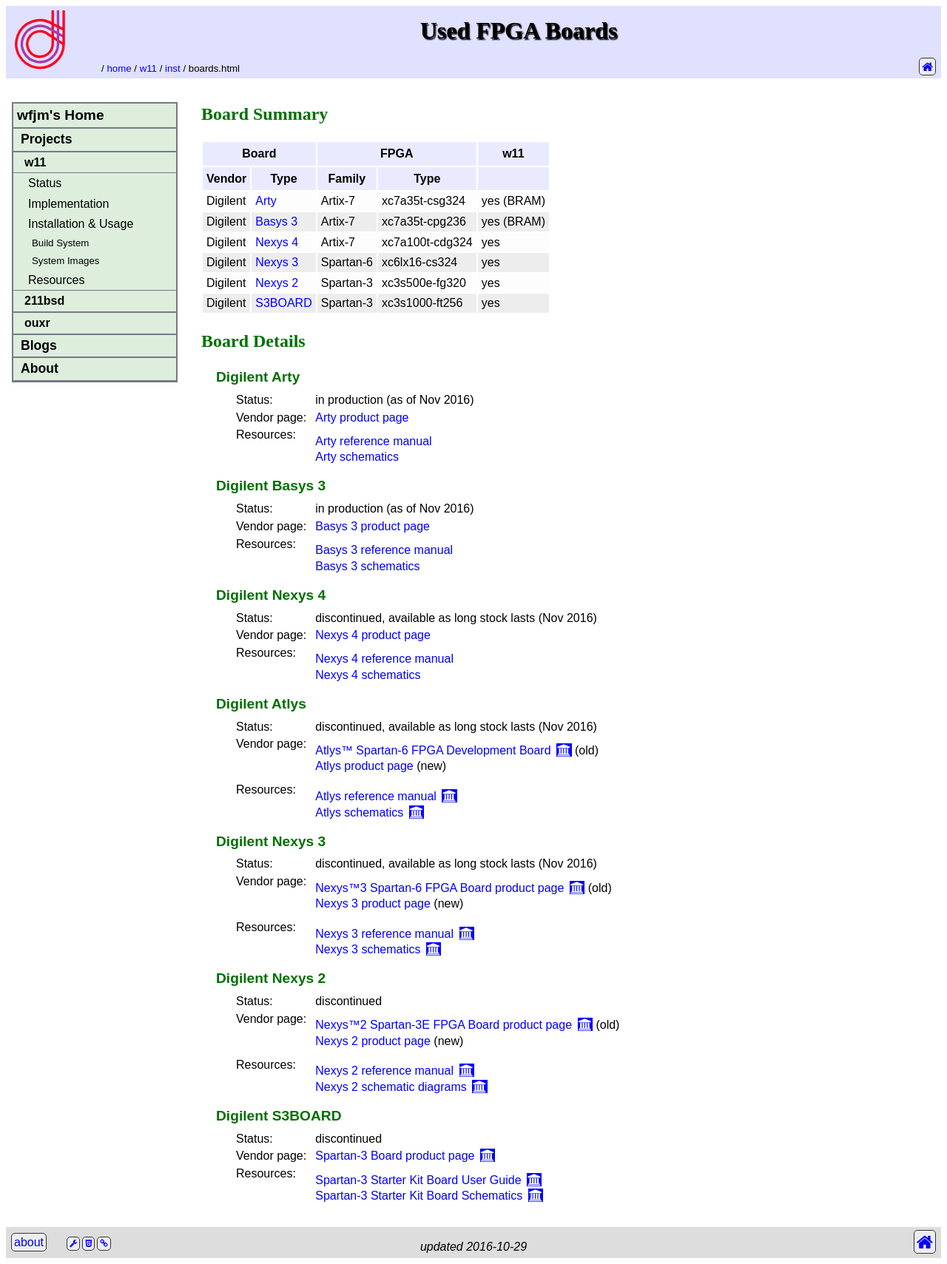
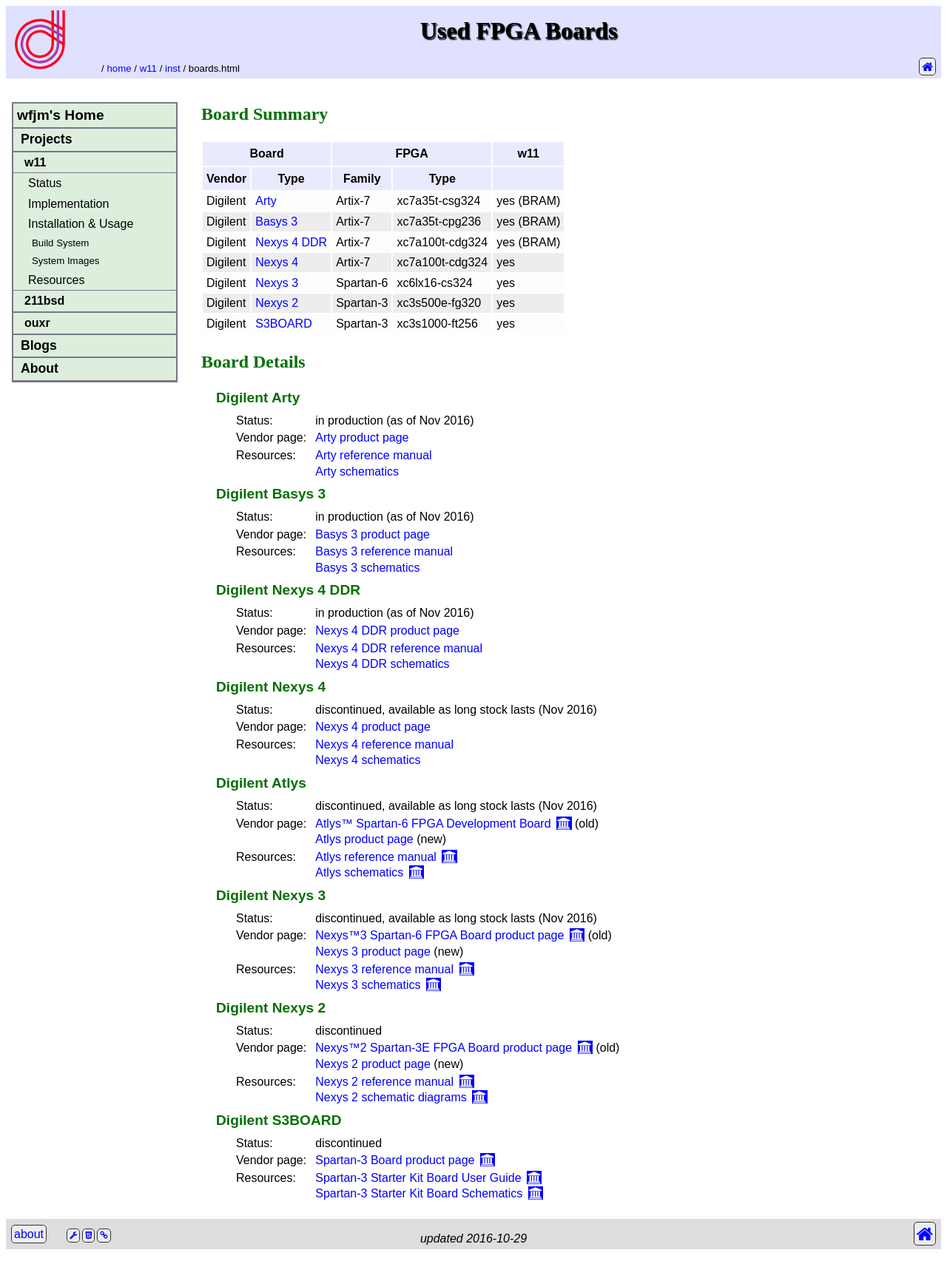
Before and after one commit to wfjm/wfjm.github.io, a Jekyll site: the page built from home/w11/inst/boards.html, in a window 1280 px wide. Shown: the whole page at 74% size. Built offline with Jekyll 4.4.1, drawn with Linux system fonts in a browser that asks for light colours.

Commit message:
finish w11a_V0.742 comments

```diff
--- a/home/w11/inst/boards.html
+++ b/home/w11/inst/boards.html
@@ -25,6 +25,8 @@
       vertical-align: top;
     }
     dd table td ul {
+      margin-top:     0px;
+      margin-bottom:  0px;
       padding-left:   0px;
       list-style:     none;
     }
@@ -63,6 +65,13 @@
       <td><a href="#digi_basys3">Basys 3</a></td>
       <td>Artix-7</td>
       <td>xc7a35t-cpg236</td>
+      <td>yes (BRAM)</td>
+    </tr>
+    <tr>
+      <td>Digilent</td>
+      <td><a href="#digi_nexys4">Nexys 4 DDR</a></td>
+      <td>Artix-7</td>
+      <td>xc7a100t-cdg324</td>
       <td>yes (BRAM)</td>
     </tr>
     <tr>
@@ -151,6 +160,34 @@
             </a></li>
             <li><a href="https://reference.digilentinc.com/_media/reference/programmable-logic/basys-3/basys-3_sch.pdf">
                 Basys 3 schematics
+            </a></li>
+        </ul></td>
+      </tr>
+    </table>
+  </dd>
+
+  <!-- digi_nexys4d -->
+  <dt id="digi_nexys4d">Digilent Nexys 4 DDR</dt>
+  <dd>
+    <table>
+      <tr>
+        <td>Status:</td>
+        <td>in production (as of Nov 2016)</td>
+      </tr>
+      <tr>
+        <td>Vendor page:</td>
+        <td><a href="https://reference.digilentinc.com/reference/programmable-logic/nexys-4-ddr/start">
+            Nexys 4 DDR product page
+        </a></td>
+      </tr>
+      <tr>
+        <td>Resources:</td>
+        <td><ul>
+            <li><a href="https://reference.digilentinc.com/reference/programmable-logic/nexys-4-ddr/reference-manual">
+                Nexys 4 DDR reference manual
+            </a></li>
+            <li><a href="https://reference.digilentinc.com/_media/reference/programmable-logic/nexys-4-ddr/nexys-4-ddr_sch.pdf">
+                Nexys 4 DDR schematics
             </a></li>
         </ul></td>
       </tr>
```
Also changed, not shown: home/w11/proj/releases.html (+6 -2 lines).
